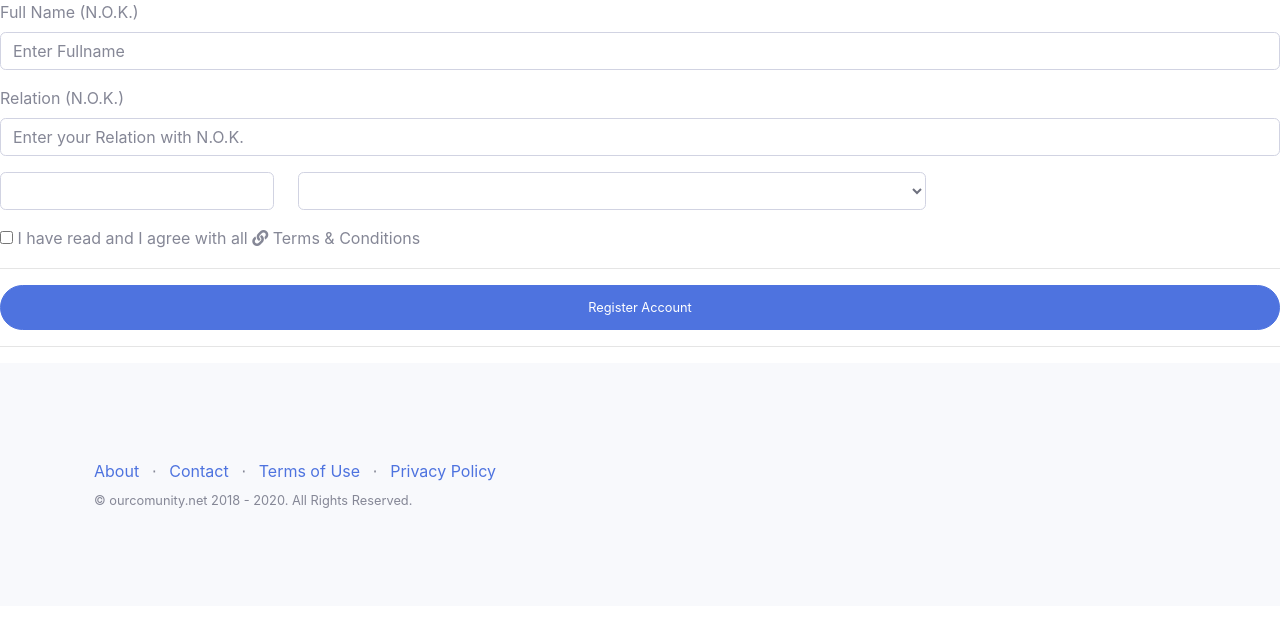
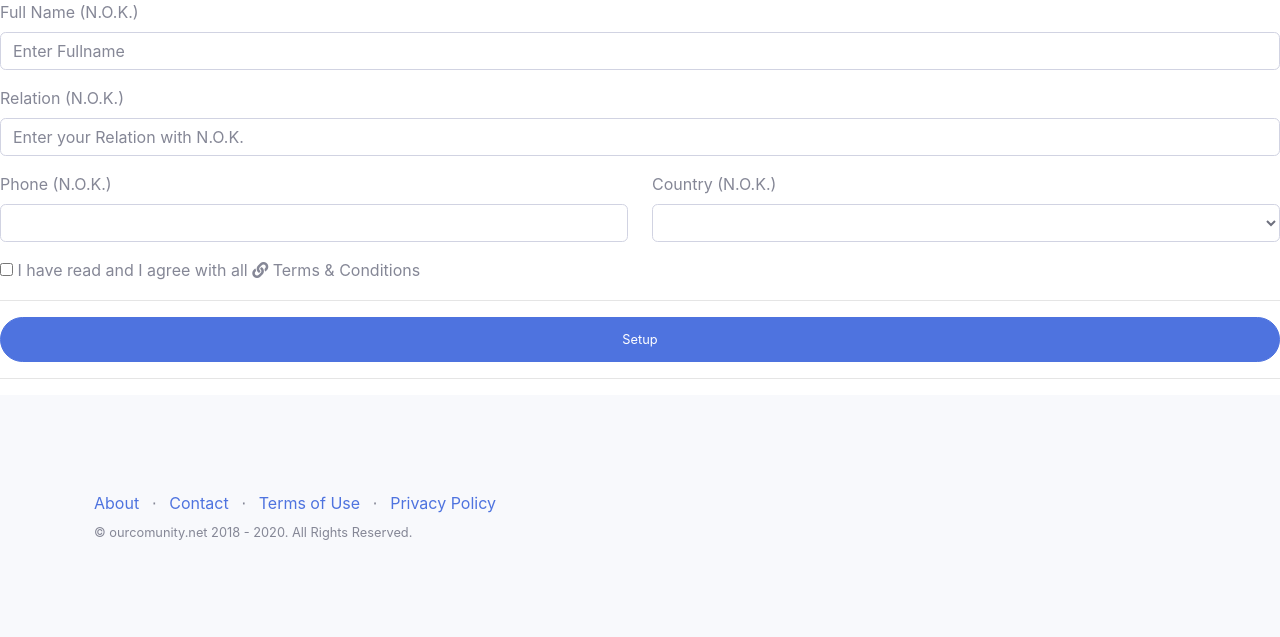
Before and after one commit to ikelvin-Studios/ourco, a PHP site: the page made by includes/views/nokSetup.php in a window 1280 px wide. Shown: the top 637 px of the page. Run offline with PHP 8.4, Linux system fonts and the light colour scheme; the template is opened without the code that fills it, so the values that code supplies are empty.

Commit message:
updated view

```diff
--- a/includes/views/nokSetup.php
+++ b/includes/views/nokSetup.php
@@ -1,4 +1,4 @@
-<form class="user" method="post" class="validator-form" action="#create">
+<form class="user" method="post" class="validator-form" action="#setup">
 
   <div class="form-group">
     <label class="control-label">Full Name (N.O.K.)</label>
@@ -9,10 +9,12 @@
     <input type="text" class="form-control" name="nok_relation" value="" placeholder="Enter your Relation with N.O.K."/>
   </div>
   <div class="form-group row">
-    <div class="col-sm-auto mb-3 mb-sm-0">
+    <div class="col-sm-6 mb-3 mb-sm-0">
+      <label class="control-label">Phone (N.O.K.)</label>
       <input  id="phone" type="tel" class="form-control" name="phone">
     </div>
     <div class="col-sm-6">
+      <label class="control-label">Country (N.O.K.)</label>
       <select class="form-control" id="address-country" name="country"></select>
     </div>
     <div class="col-sm-12">
@@ -33,7 +35,7 @@
 
                   <hr class="dotted">
 
-  <input type="submit" class="btn btn-primary btn-user btn-block" value="Register Account" name="signup"/>
+  <input type="submit" class="btn btn-primary btn-user btn-block" value="Setup" name="setup"/>
   <hr>
   <!-- <a href="index.html" class="btn btn-google btn-user btn-block">
     <i class="fab fa-google fa-fw"></i> Register with Google
```
